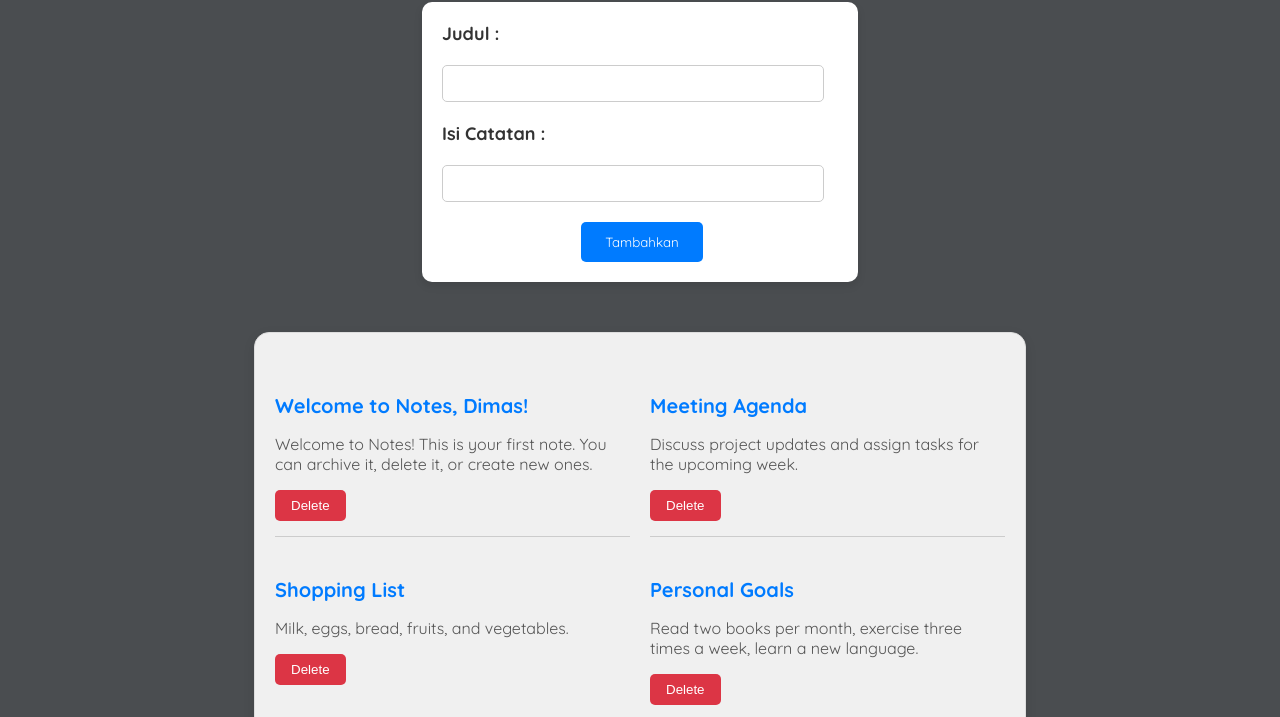
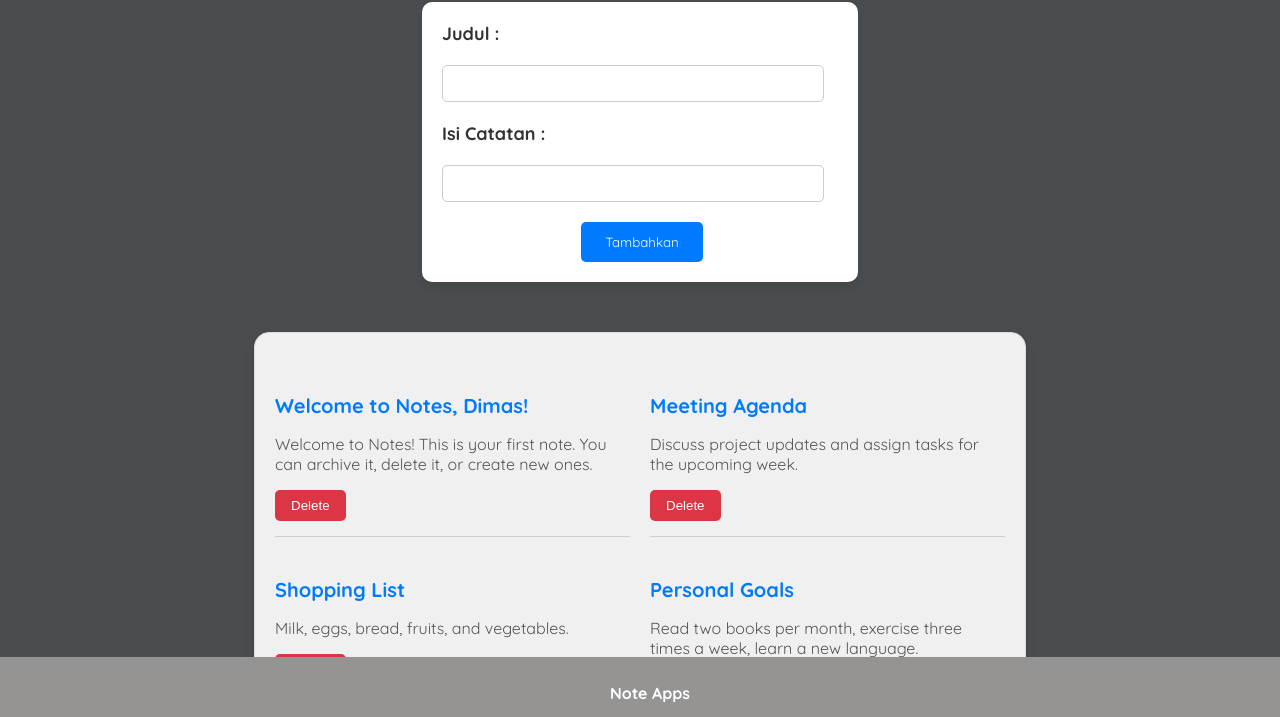
Before and after one commit to Ajijagatsaputra/WebComponent, a plain HTML site: page index.html in a window 1280 px wide. Shown: the part 83-800 px from the top of the page. Drawn offline with Linux system fonts and the light colour scheme.

Commit message:
perbaikanfooter

```diff
--- a/index.html
+++ b/index.html
@@ -12,7 +12,7 @@
 <body>
     <note-app></note-app>
     <card></card>
-    <footer></footer>
+    <custom-footer></custom-footer>
     <script type="module" src="src/script/app.js"></script>
 </body>
 
--- a/src/script/components/footer.js
+++ b/src/script/components/footer.js
@@ -7,18 +7,18 @@ class Footer extends HTMLElement {
         this.innerHTML = `
             <style>
                 footer {
-                    background-color: #898121;
+                    background-color: #959493;
                     color: white;
                     padding: 10px;
                     text-align: center;
                     font-weight: bolder;
                     width: 100%;
-                    height: 50px;
+                    height: 40px;
                     bottom: 0;
                 }
             </style>
             <footer>
-                <p><slot></slot></p>
+                <p><slot>Note Apps</slot></p>
             </footer>`;
     }
 }
--- a/src/script/components/index.js
+++ b/src/script/components/index.js
@@ -1,3 +1,3 @@
 import './card.js';
 import './note-app.js';
-import './footer.js';
+import './footer.js'
--- a/src/style/style.css
+++ b/src/style/style.css
@@ -25,12 +25,12 @@ body {
     border-radius: 10px;
     box-shadow: 0 4px 8px rgba(0, 0, 0, 0.1);
     margin-bottom: 20px;
-    width: 90%; /* Menggunakan persentase untuk responsifitas */
-    max-width: 600px; /* Maksimum lebar untuk menjaga keleganan pembacaan */
+    width: 90%;
+    max-width: 600px;
     display: grid;
     gap: 20px;
     grid-template-columns: 1fr;
-    margin: 0 auto; /* Membuat margin atas dan bawah menjadi 0, dan margin kiri dan kanan menjadi otomatis untuk memusatkan */
+    margin: 0 auto;
 }
 
 .input-card {
@@ -66,7 +66,7 @@ input[type="text"] {
 }
 
 button[type="submit"] {
-    font-family: 'Quicksand', sans-serif; /* Fixed typo here */
+    font-family: 'Quicksand', sans-serif;
     padding: 12px 24px;
     background-color: #007bff;
     color: #fff;
@@ -82,7 +82,7 @@ button[type="submit"]:hover {
 
 .card {
     max-width: 800px;
-    margin: 50px;
+    margin: 50px auto;
     display: grid;
     gap: 50px;
     padding: 20px;
@@ -91,7 +91,6 @@ button[type="submit"]:hover {
     border-radius: 15px;
     box-shadow: 0 4px 12px rgba(0, 0, 0, 0.1);
 }
-
 
 #noteList {
     margin-top: 20px;
@@ -133,3 +132,15 @@ button[type="submit"]:hover {
 .delete-button:hover {
     background-color: #c82333;
 }
+
+footer {
+    background-color: #959493;
+    color: white;
+    padding: 10px;
+    text-align: center;
+    font-weight: bold;
+    width: 100%;
+    height: 50px;
+    bottom: 0;
+    position: fixed; /* agar footer selalu di bagian bawah layar */
+}
```
